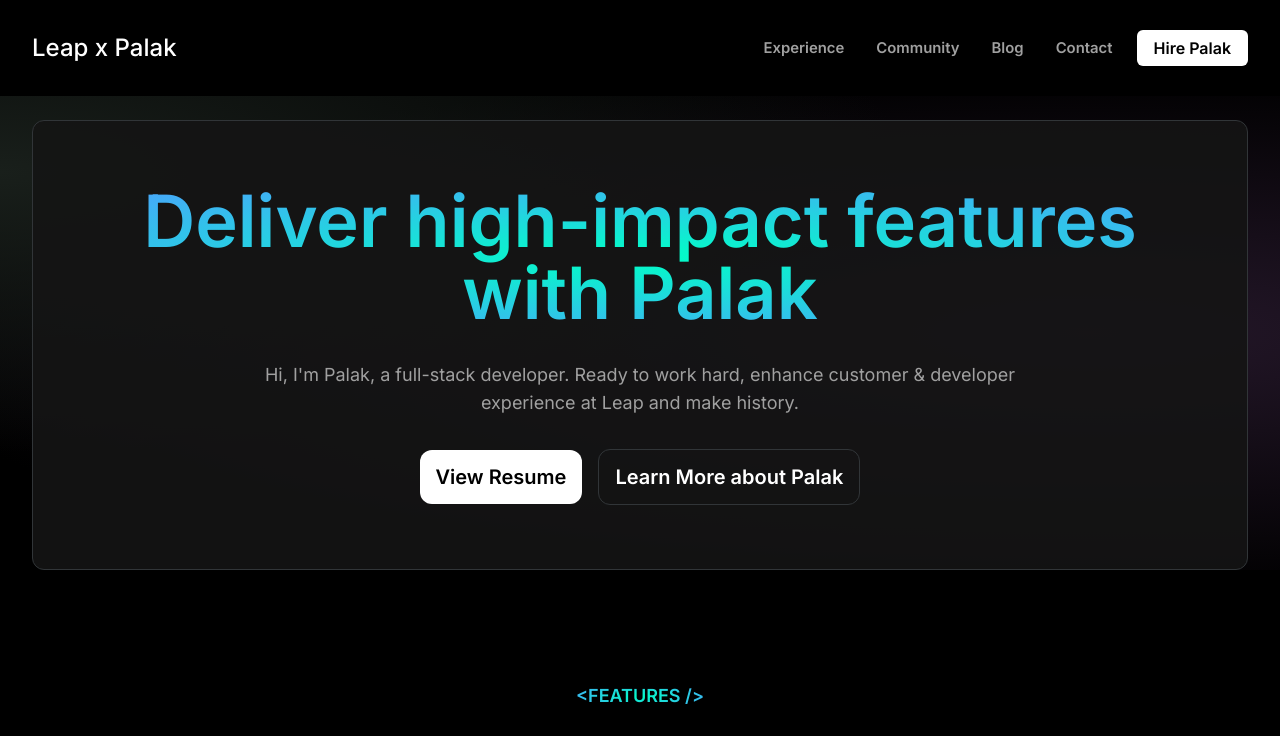
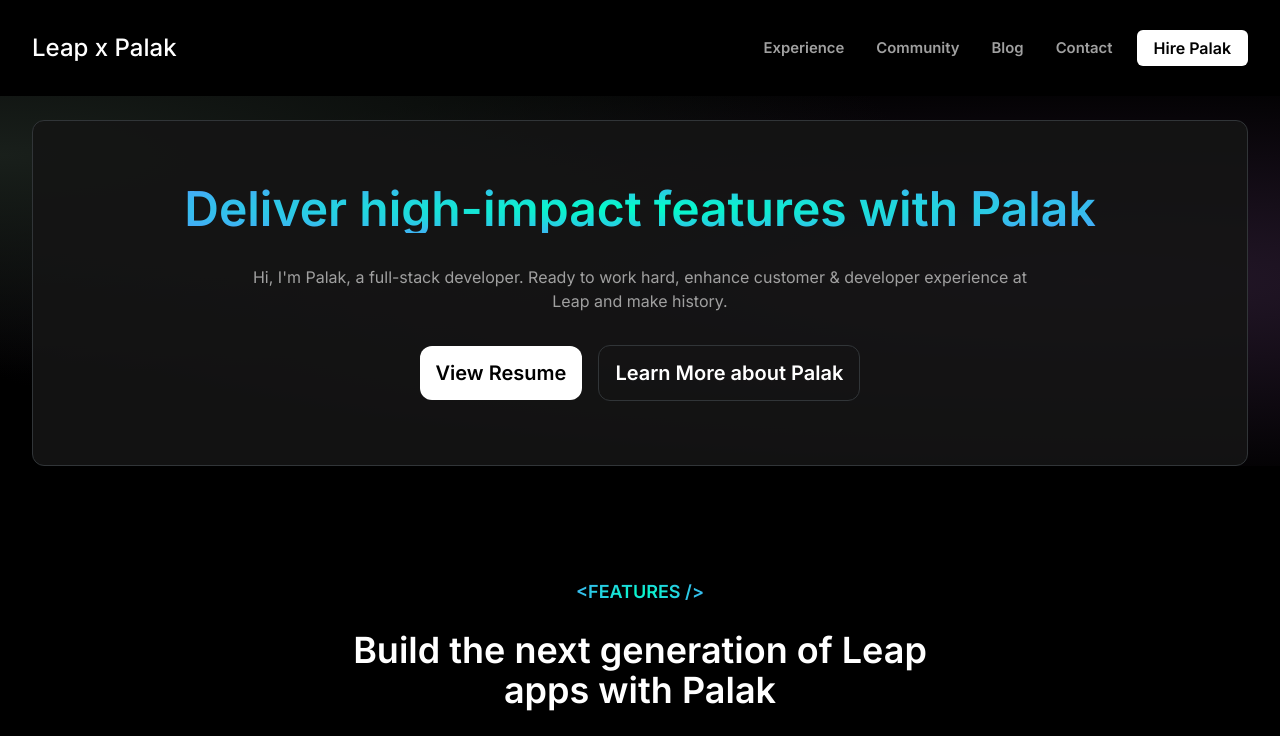
Before and after one commit to PalakJain9/leap-of-life, a Next.js app: page / in a window 1280 px wide. Shown: the top 736 px of the page. Built offline with nearby package versions, Linux system fonts and the light colour scheme.

Commit message:
remove ai from name

```diff
--- a/src/components/Achievement.tsx
+++ b/src/components/Achievement.tsx
@@ -26,9 +26,9 @@
       </h1>
 
       <h2
-        className="text-2xl md:text-3xl lg:text-4xl xl:text-5xl w-full md:w-2/5 lg:w-1/2"
+        className="text-xl md:text-2xl lg:text-3xl xl:text-4xl w-full md:w-2/5 lg:w-1/2"
       >
-        Build the next generation of Leap AI apps with Palak
+        Build the next generation of Leap apps with Palak
       </h2>
 
       <Card>
--- a/src/components/Footer.tsx
+++ b/src/components/Footer.tsx
@@ -15,7 +15,7 @@
           href='/'
           className="font-semibold text-2xl lg:text-4xl"
         >
-          Leap AI x Palak
+          Leap x Palak
         </Link>
 
         <p
@@ -42,7 +42,7 @@
             href='https://docs.google.com/document/d/1kmWH9yf3Rbvol4Zo1tTjxVwY-sTmkbp4leaMOJVRcdc/edit?usp=sharing'
             className={styles.links}
           >
-            Leap AI Feedback
+            Leap Feedback Report
           </Link>
 
           <Link
@@ -122,9 +122,9 @@
               className="flex flex-col gap-[5rem] justify-center items-center w-full md:w-2/3 h-full"
             >
               <p
-                className="text-3xl md:text-4xl lg:text-6xl font-semibold text-center gradientText"
+                className="text-2xl md:text-3xl lg:text-5xl font-semibold text-center gradientText"
               >
-                Our Leap AI. Magic of Palak. Boosts Growth.
+                Our Leap. Magic of Palak. Boosts Growth.
               </p>
 
               <div
--- a/src/components/Hero.tsx
+++ b/src/components/Hero.tsx
@@ -20,13 +20,13 @@
           className="w-full 2xl:w-1/2 p-[2rem] lg:p-[3rem] xl:p-[4rem] flex flex-col justify-center items-center 2xl:items-start gap-8 text-grey text-center 2xl:text-left rounded-xl"
         >
           <h1
-            className='font-semibold text-4xl md:text-5xl lg:text-7xl gradientText'
+            className='font-semibold text-3xl md:text-4xl lg:text-5xl gradientText'
           >
             Deliver high-impact features with Palak
           </h1>
 
           <p
-            className="lg:text-lg w-full xl:w-3/4"
+            className="w-full xl:w-3/4"
           >
             Hi, I&apos;m Palak, a full-stack developer. Ready to work hard, enhance customer & developer experience at Leap and make history.
           </p>
--- a/src/pages/_app.tsx
+++ b/src/pages/_app.tsx
@@ -20,11 +20,11 @@
   return (
     <div className={`min-h-screen min-w-screen overflow-x-hidden bg-black flex flex-col ${inter.className}`}>
       <Head>
-        <title>Leap AI x Palak Jain</title>
-        <meta name="description" content="Leap AI x Palak Jain" />
+        <title>Leap x Palak Jain</title>
+        <meta name="description" content="Leap x Palak Jain" />
         <link rel="icon" href="/logo.svg" type="image/svg+xml" />
-        <meta property="og:title" content="Leap AI x Palak Jain" />
-        <meta property="og:description" content="Leap AI x Palak Jain" />
+        <meta property="og:title" content="Leap x Palak Jain" />
+        <meta property="og:description" content="Leap x Palak Jain" />
         <meta property="og:image" content="/logo.svg" />
         <meta property="og:url" content="https://leap-x-palak.vercel.app/" />
         <meta property="og:type" content="website" />
--- a/src/styles/Footer.module.css
+++ b/src/styles/Footer.module.css
@@ -1,5 +1,5 @@
 .linksContainer {
-  @apply flex flex-col justify-start items-start gap-3 text-darkBlue lg:text-lg
+  @apply flex flex-col justify-start items-start gap-3 text-darkBlue
 }
 
 .links {
```
